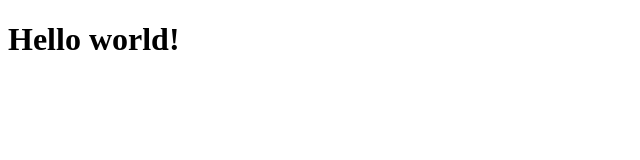
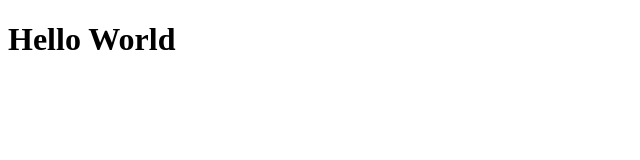
Before and after one commit to Rodobrodo2/React, a React (Vite) app in the folder react-es/: page / in a window 1280 px wide. Shown: the top 160 px of the page, without its empty margins (0-640 px from the left). Built offline with nearby package versions, Linux system fonts and the light colour scheme.

Commit message:
Componente classe

```diff
--- a/react-es/src/App.jsx
+++ b/react-es/src/App.jsx
@@ -1,14 +1,16 @@
-import React from "react";
+import React, { Component } from "react";
 
-const App = () => {
-  return (
+class App extends Component {
+
+  title = "Hello World"
+
+  render() {
+    return (
     <>
-    <h1>Hello world!</h1>
+      <h1>{this.title}</h1>
     </>
-
-  )
-
-
+    )
+  }
 }
 
 export default App;
```
